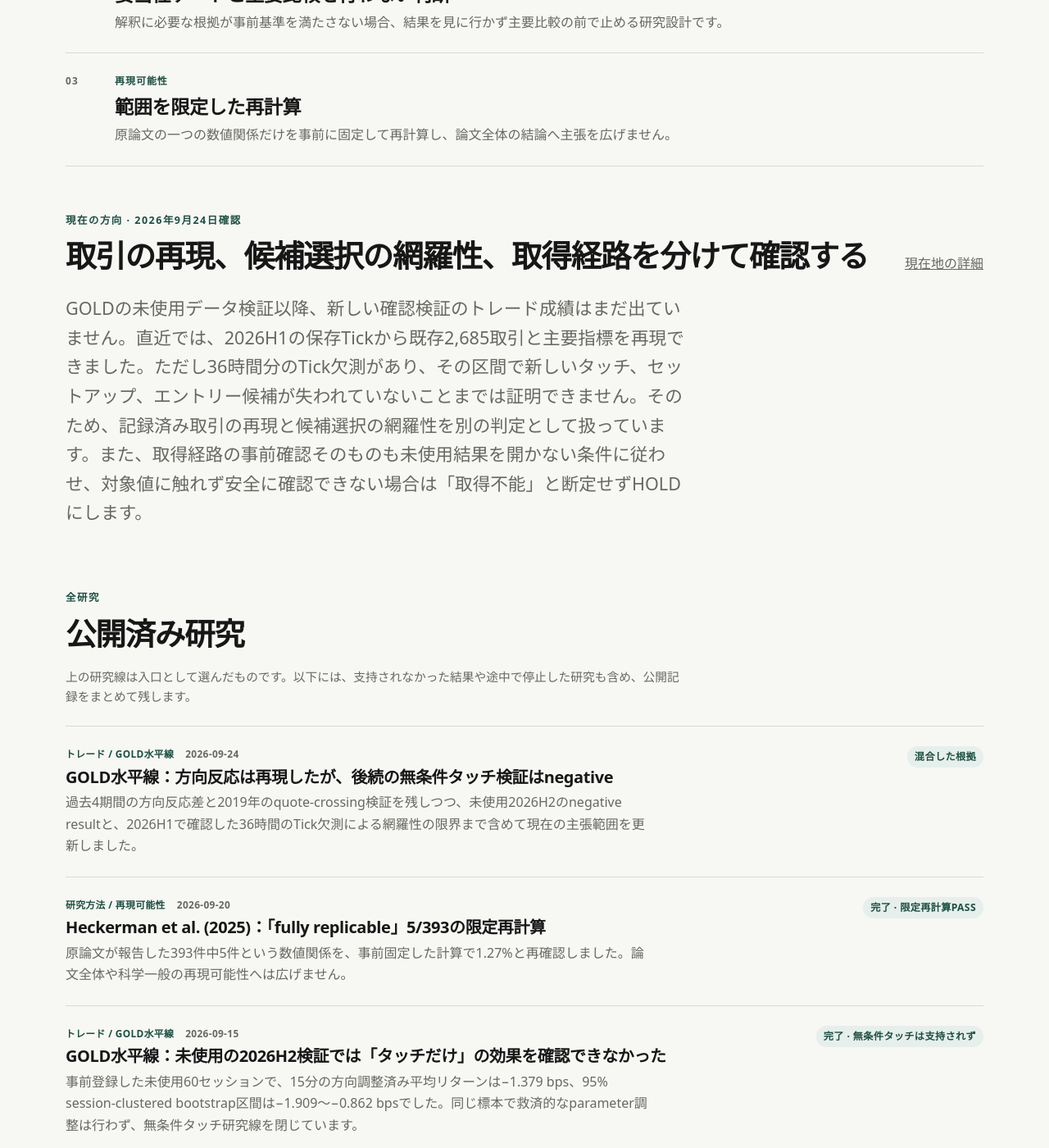
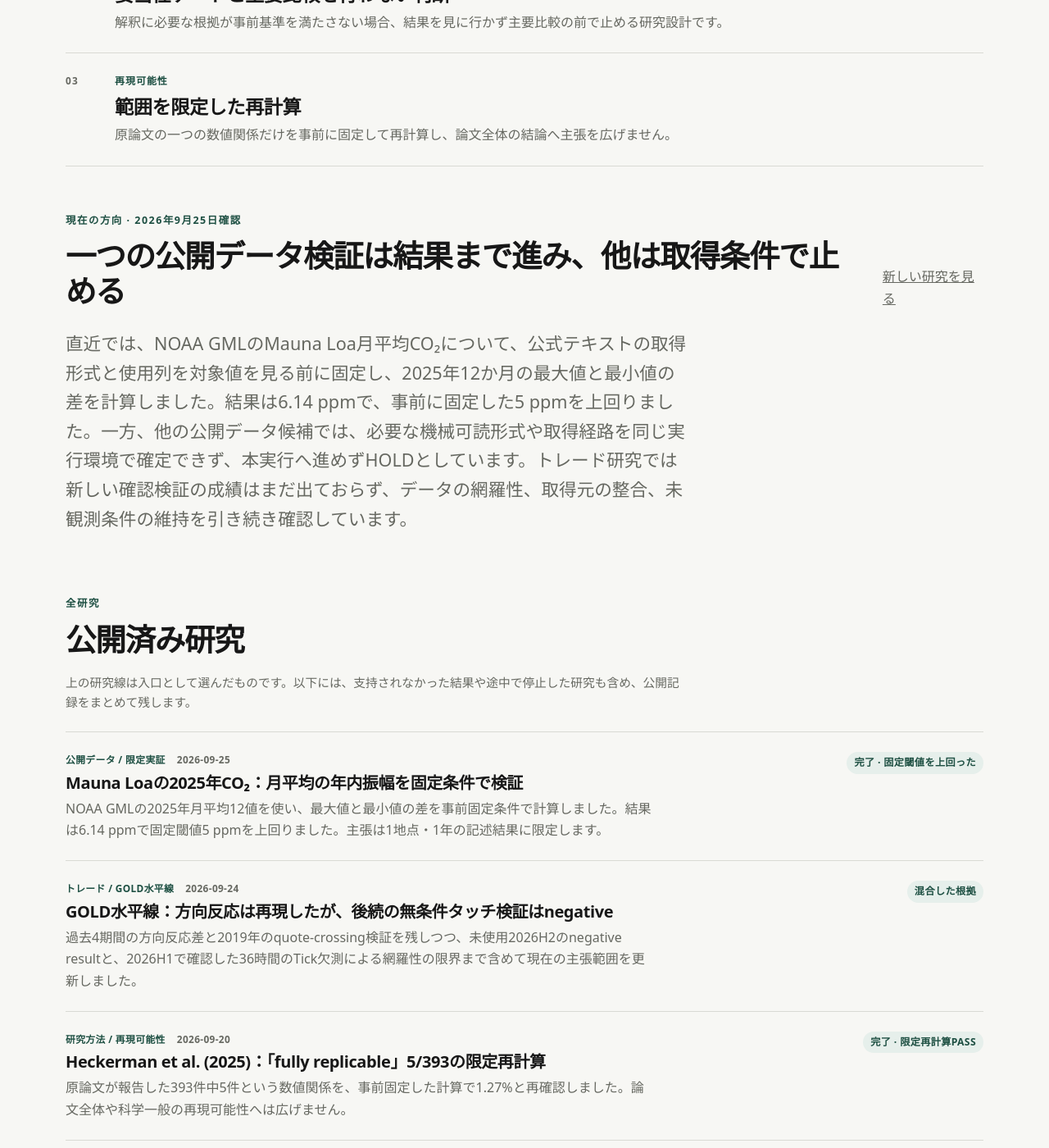
Before and after one commit to Josh-Temple/studio-lab-research, a Jekyll site: the page built from ja/research/index.md, in a window 1280 px wide and 1400 px high, scrolled down 821 px. Shown: the whole window at 82% size. Built offline with Jekyll 4.4.1, drawn with Linux system fonts in a browser that asks for light colours.

Commit message:
Update Japanese research status and registry

```diff
--- a/ja/research/index.md
+++ b/ja/research/index.md
@@ -45,8 +45,8 @@ description: Studio Labの公開研究。方法、結果、限界、根拠を分
 </section>
 
 <section class="section compact-section">
-  <div class="section-heading"><div><p class="eyebrow">現在の方向 · 2026年9月24日確認</p><h2>取引の再現、候補選択の網羅性、取得経路を分けて確認する</h2></div><a href="{{ '/ja/trading/' | relative_url }}">現在地の詳細</a></div>
-  <p class="lede">GOLDの未使用データ検証以降、新しい確認検証のトレード成績はまだ出ていません。直近では、2026H1の保存Tickから既存2,685取引と主要指標を再現できました。ただし36時間分のTick欠測があり、その区間で新しいタッチ、セットアップ、エントリー候補が失われていないことまでは証明できません。そのため、記録済み取引の再現と候補選択の網羅性を別の判定として扱っています。また、取得経路の事前確認そのものも未使用結果を開かない条件に従わせ、対象値に触れず安全に確認できない場合は「取得不能」と断定せずHOLDにします。</p>
+  <div class="section-heading"><div><p class="eyebrow">現在の方向 · 2026年9月25日確認</p><h2>一つの公開データ検証は結果まで進み、他は取得条件で止める</h2></div><a href="{{ '/ja/research/noaa-mauna-loa-co2-2025-seasonal-amplitude/' | relative_url }}">新しい研究を見る</a></div>
+  <p class="lede">直近では、NOAA GMLのMauna Loa月平均CO₂について、公式テキストの取得形式と使用列を対象値を見る前に固定し、2025年12か月の最大値と最小値の差を計算しました。結果は6.14 ppmで、事前に固定した5 ppmを上回りました。一方、他の公開データ候補では、必要な機械可読形式や取得経路を同じ実行環境で確定できず、本実行へ進めずHOLDとしています。トレード研究では新しい確認検証の成績はまだ出ておらず、データの網羅性、取得元の整合、未観測条件の維持を引き続き確認しています。</p>
 </section>
 
 <section class="section">
@@ -55,6 +55,14 @@ description: Studio Labの公開研究。方法、結果、限界、根拠を分
   </div>
   <p class="registry-note">上の研究線は入口として選んだものです。以下には、支持されなかった結果や途中で停止した研究も含め、公開記録をまとめて残します。</p>
   <div class="research-list">
+    <article class="research-item">
+      <div>
+        <p class="research-entry-meta"><span>公開データ / 限定実証</span><time datetime="2026-09-25">2026-09-25</time></p>
+        <h2><a href="{{ '/ja/research/noaa-mauna-loa-co2-2025-seasonal-amplitude/' | relative_url }}">Mauna Loaの2025年CO₂：月平均の年内振幅を固定条件で検証</a></h2>
+        <p>NOAA GMLの2025年月平均12値を使い、最大値と最小値の差を事前固定条件で計算しました。結果は6.14 ppmで固定閾値5 ppmを上回りました。主張は1地点・1年の記述結果に限定します。</p>
+      </div>
+      <span class="status">完了 · 固定閾値を上回った</span>
+    </article>
     <article class="research-item">
       <div>
         <p class="research-entry-meta"><span>トレード / GOLD水平線</span><time datetime="2026-09-24">2026-09-24</time></p>
```
